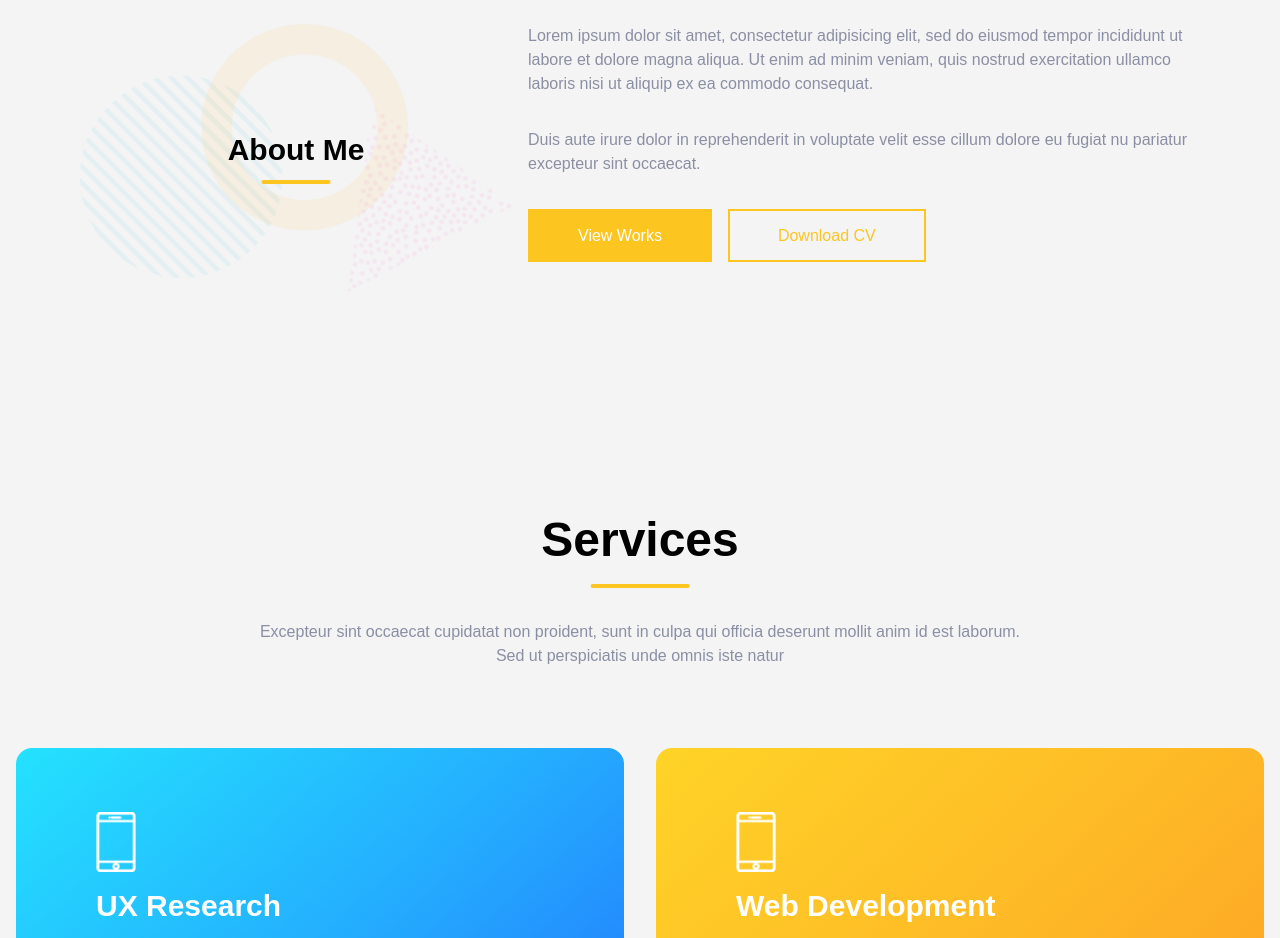
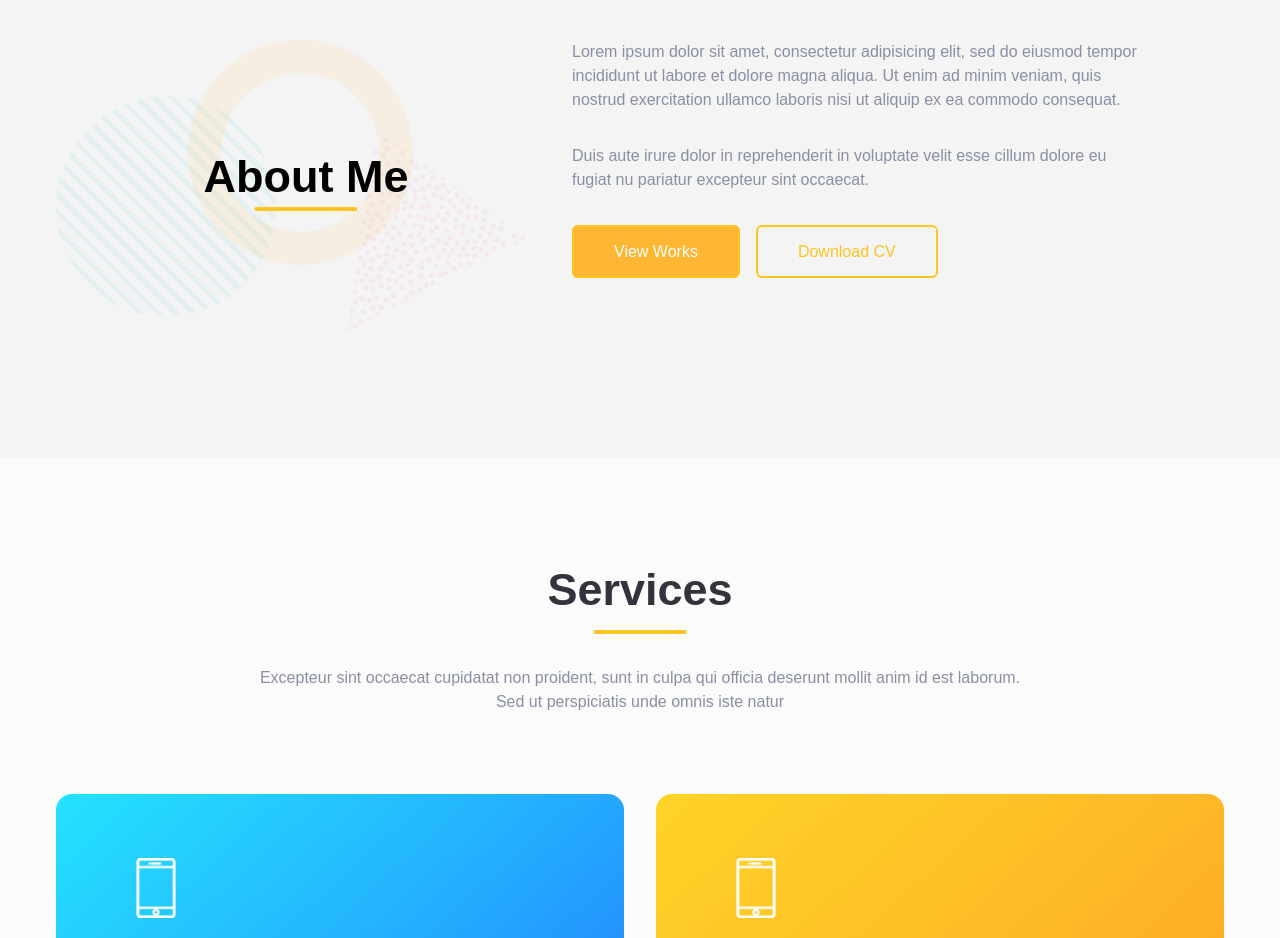
Before and after one commit to InfinityDevsHQ/portfolio-next, a Next.js app: page / in a window 1280 px wide. Shown: the part 800-1738 px from the top of the page. Built offline with nearby package versions, Linux system fonts and the light colour scheme.

Commit message:
fix: fixed about and services

```diff
--- a/components/about.tsx
+++ b/components/about.tsx
@@ -4,24 +4,26 @@ import Link from "next/link";
 
 export default function About() {
   return (
-    <div
-      className="max-w-6xl mx-auto flex flex-col md:flex-row gap-4 px-4 py-28"
+    <section
       id="about"
+      className="max-w-[1200px] mx-auto flex flex-col lg:flex-row gap-4 px-4 py-28 xl:py-32"
     >
-      <div className="relative">
-        <h2 className=" text-3xl md:text-40 font-bold absolute pb-4 top-1/2 left-1/2 transform -translate-x-1/2 -translate-y-1/2 capitalize">
+      <div className="relative xl:w-[500px] xl:h-[290px]">
+        <h2 className=" text-3xl md:text-[45px] font-bold absolute pb-4 top-1/2 left-1/2 transform -translate-x-1/2 -translate-y-1/2 capitalize whitespace-nowrap">
           About me
           <Underline style="h-1" />
         </h2>
+
         <Image
+          src="/about_shape_bg.png"
           width={600}
           height={600}
-          src="/about_shape_bg.png"
+          className="lg:w-[470px]"
           alt="about-section-background"
         />
       </div>
-      <div className="flex flex-col max-w-2xl gap-8 text-center md:text-start">
-        <p className="text-secondary">
+      <div className="flex flex-col gap-8 text-center md:text-start lg:max-w-xl">
+        <p className="text-secondary ">
           Lorem ipsum dolor sit amet, consectetur adipisicing elit, sed do
           eiusmod tempor incididunt ut labore et dolore magna aliqua. Ut enim ad
           minim veniam, quis nostrud exercitation ullamco laboris nisi ut
@@ -34,18 +36,18 @@ export default function About() {
         <div className="space-x-2 md:space-x-4 mt-4">
           <Link
             href="#"
-            className="font-medium text-center px-4 sm:px-8 md:px-10 lg:px-12 py-2 md:py-4 mt-2 md:mt-6 md:w-1/2 bg-primary text-white border-2 border-primary hover:bg-transparent hover:border-primary hover:text-primary transition duration-300 ease-in-out"
+            className="font-medium text-center px-4 sm:px-8 md:px-10 lg:px-10 py-2 md:py-4 mt-2 md:mt-6 rounded-md bg-primaryYellow text-white border-2 border-primary hover:bg-transparent hover:border-primary hover:text-primary transition duration-300 ease-in-out"
           >
             View Works
           </Link>
           <Link
             href="#"
-            className="font-medium text-center px-4 sm:px-8 md:px-10 lg:px-12 py-2 md:py-4 mt-2 md:mt-6 md:w-1/2 bg-transparent text-primary border-2 border-primary hover:bg-primary hover:border-primary hover:text-white transition duration-300 ease-in-out"
+            className="font-medium text-center px-4 sm:px-8 md:px-10 lg:px-10 py-2 md:py-4 mt-2 md:mt-6 rounded-md bg-transparent text-primary border-2 border-primary hover:bg-primaryYellow hover:border-primary hover:text-white transition duration-300 ease-in-out"
           >
             Download CV
           </Link>
         </div>
       </div>
-    </div>
+    </section>
   );
 }
--- a/components/services.tsx
+++ b/components/services.tsx
@@ -4,25 +4,23 @@ import { servicesArray } from "../constants";
 
 export default function Services() {
   return (
-    <div
-      className="max-w-7xl mx-auto px-4 py-16 md:py-20 lg:py-28"
-      id="services"
-    >
+    <section id="services" className="bg-background border-b border-white">
+      <div className="max-w-[1200px] mx-auto px-4 py-16 md:py-20 lg:py-28">
         <div className="flex flex-col items-center justify-center">
-        <h2 className="text-40 md:text-5xl font-bold relative text-center pb-3 mb-4 md:pb-6 md:mb-8">
+          <h2 className="text-4xl md:text-[45px] font-bold relative text-center pb-3 mb-4 md:pb-6 md:mb-8 text-primaryDark">
             Services
             <Underline style="h-1" />
           </h2>
           <p className="text-secondary text-center max-w-3xl mx-auto mb-8 md:mb-20">
             Excepteur sint occaecat cupidatat non proident, sunt in culpa qui
-          officia deserunt mollit anim id est laborum. Sed ut perspiciatis unde
-          omnis iste natur
+            officia deserunt mollit anim id est laborum. Sed ut perspiciatis
+            unde omnis iste natur
           </p>
         </div>
-      <div className="grid md:grid-cols-2 gap-4 md:gap-8">
+        <div className="grid md:grid-cols-2 gap-4 lg:gap-8">
           {servicesArray.map((service, index) => (
             <div
-            className="text-white px-4 py-6 sm:px-10 sm:py-8 md:px-14 md:py-12 lg:px-20 lg:py-16 rounded-2xl"
+              className="text-white px-4 py-6 sm:px-8 sm:py-8 md:px-14 md:py-12 lg:px-20 lg:py-16 rounded-2xl"
               style={service.style}
               key={index}
             >
@@ -36,7 +34,7 @@ export default function Services() {
                 <h3 className="text-2xl md:text-3xl font-semibold">
                   {service.title}
                 </h3>
-              <p>
+                <p className="">
                   Lorem ipsum dolor sit amet consectetur adipisicing elit. Enim,
                   dolore dolore eu fugiat.
                 </p>
@@ -45,5 +43,6 @@ export default function Services() {
           ))}
         </div>
       </div>
+    </section>
   );
 }
```
Lines whose indentation alone changed are shown as unchanged.
